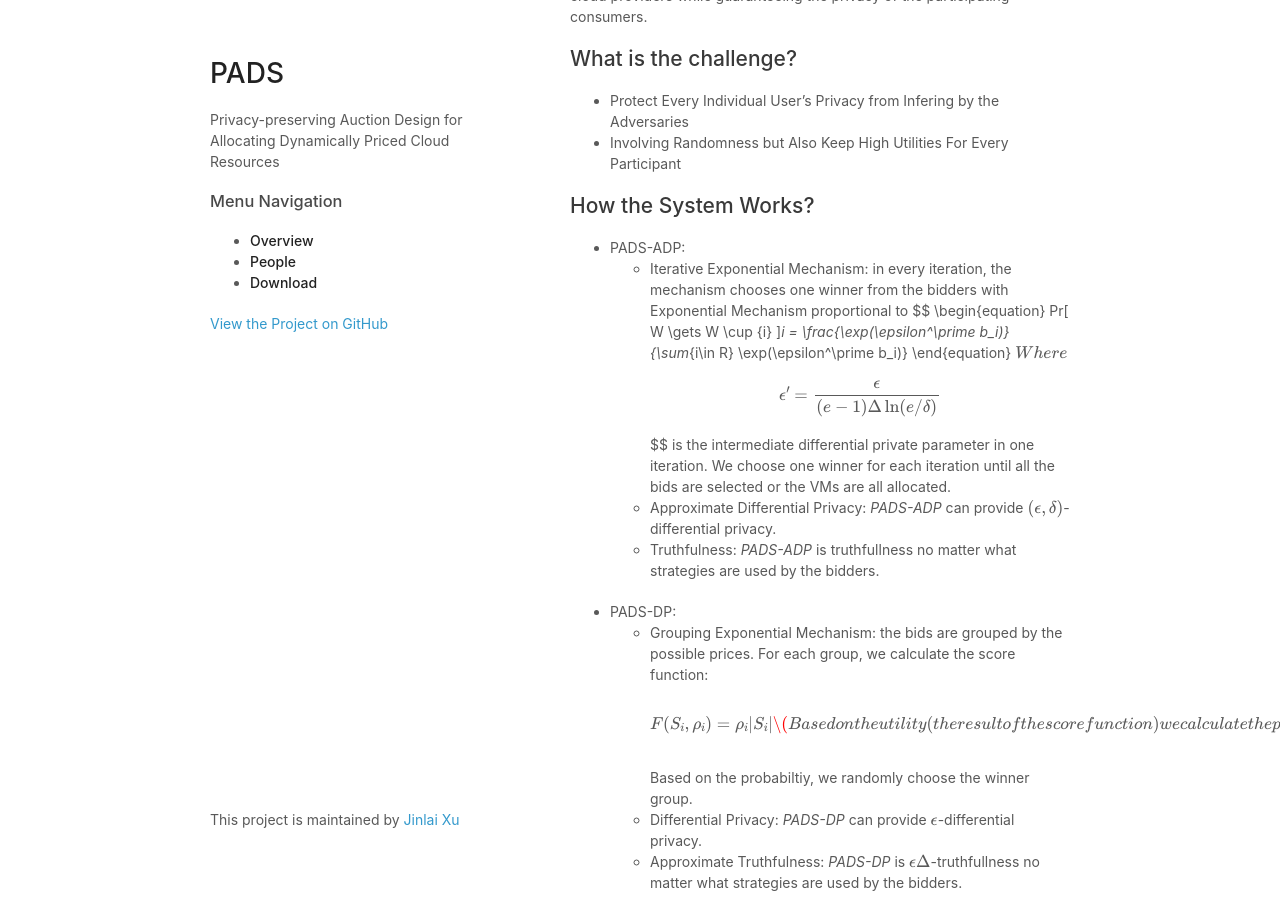
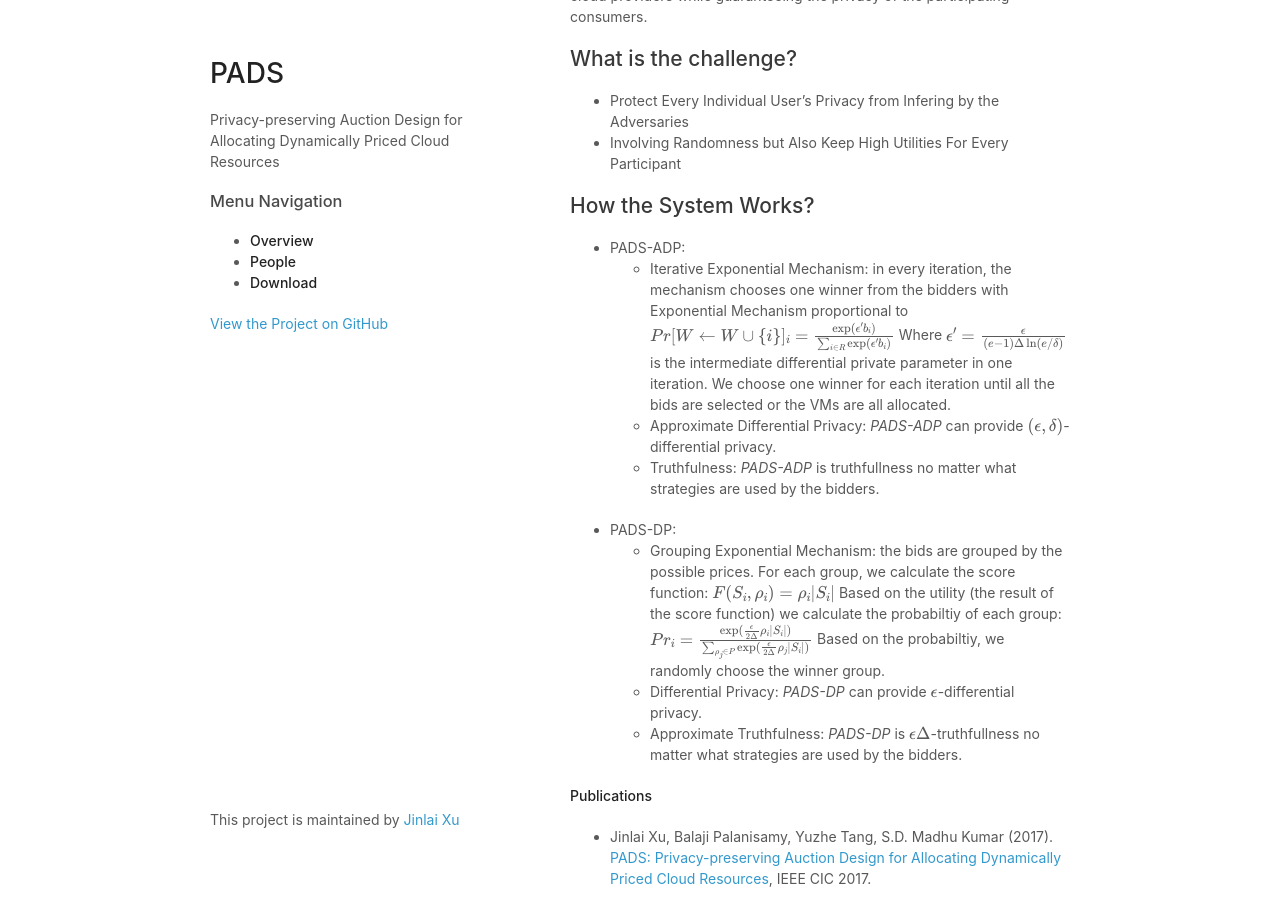
Before and after one commit to bpln/PADS, a Jekyll site: the page built from index.md, in a window 1280 px wide and 900 px high, scrolled down 619 px. Built offline with Jekyll 4.4.1, drawn with Linux system fonts in a browser that asks for light colours; formulas are drawn with MathJax 3; our own code applies the rules of GitHub Pages for plain Markdown files.

```diff
--- a/index.md
+++ b/index.md
@@ -18,25 +18,25 @@ We evaluate *PADS* through extensive simulation experiments that demonstrate tha
 ## How the System Works?
  + PADS-ADP:
    + Iterative Exponential Mechanism: in every iteration, the mechanism chooses one winner from the bidders with Exponential Mechanism proportional to
-   \$$
+   $$
    \begin{equation} Pr[ W \gets W \cup \{i\} ]_i = \frac{\exp(\epsilon^\prime b_i)}{\sum_{i\in R} \exp(\epsilon^\prime b_i)} \end{equation}
    $$
-     Where $$\begin{equation} \epsilon^\prime=\frac{\epsilon}{(e-1)\Delta \ln(e/\delta)} \end{equation}$$ is the intermediate differential private parameter in one iteration.
+     Where $\begin{equation} \epsilon^\prime=\frac{\epsilon}{(e-1)\Delta \ln(e/\delta)} \end{equation}$ is the intermediate differential private parameter in one iteration.
      We choose one winner for each iteration until all the bids are selected or the VMs are all allocated.
-   + Approximate Differential Privacy: *PADS-ADP* can provide $$(\epsilon,\delta)$$-differential privacy.
+   + Approximate Differential Privacy: *PADS-ADP* can provide $(\epsilon,\delta)$-differential privacy.
    + Truthfulness: *PADS-ADP* is truthfullness no matter what strategies are used by the bidders.
  + PADS-DP:
    + Grouping Exponential Mechanism: the bids are grouped by the possible prices. For each group, we calculate the score function:
-   \$$
+   $$
    F(S_i, \rho_i) = \rho_i |S_i|
    $$
      Based on the utility (the result of the score function) we calculate the probabiltiy of each group:
-   \$$
+   $$
    Pr_i = \frac{\exp(\frac{\epsilon}{2\Delta} \rho_i |S_i|)}{\sum_{\rho_j\in P} \exp(\frac{\epsilon}{2\Delta} \rho_j |S_i|)}
    $$
      Based on the probabiltiy, we randomly choose the winner group.
-   + Differential Privacy: *PADS-DP* can provide $$\epsilon$$-differential privacy.
-   + Approximate Truthfulness: *PADS-DP* is $$\epsilon\Delta$$-truthfullness no matter what strategies are used by the bidders.
+   + Differential Privacy: *PADS-DP* can provide $\epsilon$-differential privacy.
+   + Approximate Truthfulness: *PADS-DP* is $\epsilon\Delta$-truthfullness no matter what strategies are used by the bidders.
 
 **Publications**
 
```
